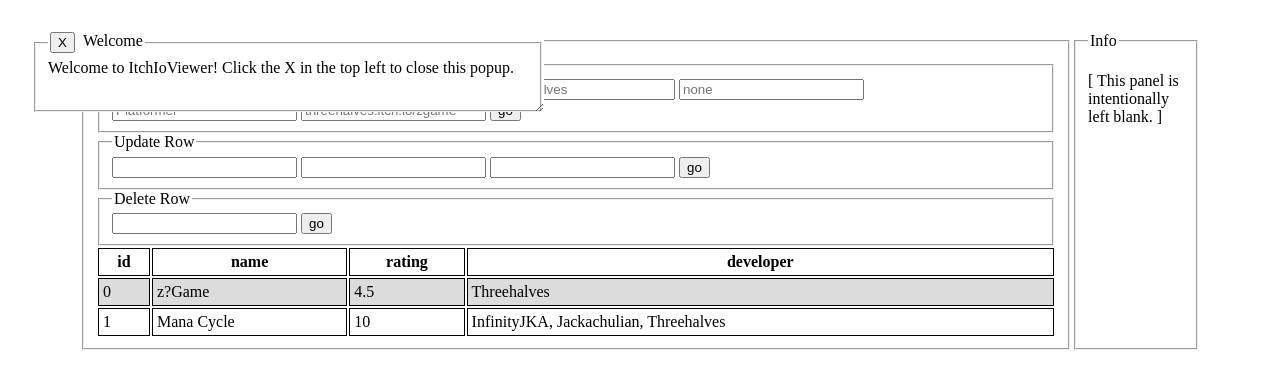
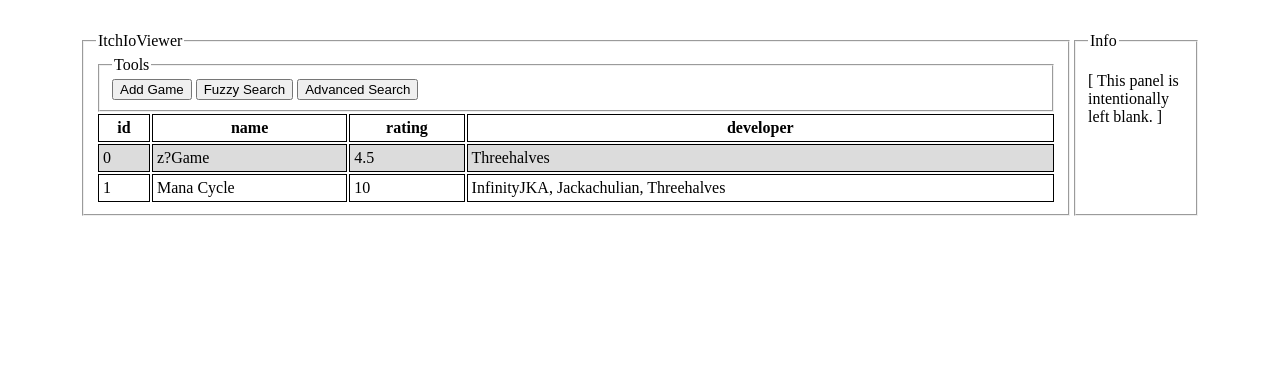
Before and after one commit to three-halves/ItchIoViewer, a Flask app: page / in a window 1280 px wide. Shown: the top 389 px of the page. Run offline with Flask 3, Linux system fonts and the light colour scheme; data comes from the database, SQL or seed files in the repository.

Commit message:
Move UI for create and delete

```diff
--- a/app.py
+++ b/app.py
@@ -31,8 +31,13 @@ def create_app():
         return render_template("index.html")
 
     @app.route('/api/game/delete', methods=['POST',])
-    def delete():
+    def form_delete():
         db.delete_game(request.form["id"])
+        return redirect(url_for('index'))
+
+    @app.route('/api/game/delete/<gid>', methods=['GET',])
+    def delete(gid):
+        db.delete_game(gid)
         return redirect(url_for('index'))
 
     @app.route('/api/game/update', methods=['POST',])
--- a/db.py
+++ b/db.py
@@ -40,7 +40,7 @@ def close_db(e=None):
 def add_game(data):
     db = get_db()
     db.execute(
-        'INSERT INTO game (name, rating, developer, publisher, genre, store_links) VALUES (:name, :rating, :developer, :publisher, :genre, :store_links)',
+        'INSERT INTO game (name, rating, genre, store_links) VALUES (:name, :rating, :genre, :store_links)',
         data
     )
     db.commit()
--- a/static/app.js
+++ b/static/app.js
@@ -16,9 +16,9 @@ let sidebarUI = new UI(document.getElementById("game-info").innerHTML);
 let selectedRow = null;
 let selectedRowID = null;
 
-let welcomePopup = new Popup("Welcome", "{0}");
-welcomePopup.render(["Welcome to ItchIoViewer! Click the X in the top left to close this popup."]);
-welcomePopup.open();
+// let welcomePopup = new Popup("Welcome", "{0}");
+// welcomePopup.render(["Welcome to ItchIoViewer! Click the X in the top left to close this popup."]);
+// welcomePopup.open();
 
 // initial render
 render();
@@ -60,15 +60,21 @@ function selectRow(row) {
             data[3],
             await getAssociatedNamesFromTable("developer", selectedRowID),
             await getAssociatedNamesFromTable("publisher", selectedRowID),
-                data[4]]);
+            data[4],
+            selectedRowID
+            ]);
         infoPlaceholder.hidden = true;
         sidebarRef.hidden = false;
+        document.getElementById("delete-game").addEventListener("click", deleteGame);
     });
 }
 
 function deselectRow(row) {
     row.classList.remove("selected");
     selectedRow = null;
+
+    infoPlaceholder.hidden = false;
+    sidebarRef.hidden = true;
 }
 
 // assumes name property is second and that proper api endpoints are implemented
@@ -125,3 +131,35 @@ function render() {
     });
 
 }
+
+function addGamePopup() {
+    let gamePopup = new Popup("Add Game", "{0}");
+    gamePopup.render(`
+        <form class="form" method="post">
+            <div class="two-column">
+                <label for="name">Name: </label>
+                <input type="text" id="name" name="name" placeholder="z?Game"/>
+                <label for="rating">Rating: </label>
+                <input type="number" step="0.1" id="rating" name="rating" placeholder="5"/>
+                <label for="genre">Genre: </label>
+                <input type="text" id="genre" name="genre" placeholder="Platformer"/>
+                <label for="store_links">Store Links: </label>
+                <input type="text" id="store_links" name="store_links" placeholder="threehalves.itch.io/zgame"/>
+            </div>
+
+            <button type="submit">go</button>
+            </form>
+        `);
+    gamePopup.open();
+}
+
+document.getElementById("add-game").addEventListener("click", addGamePopup);
+
+function deleteGame(e) {
+    fetch(ROOT_URL + `api/game/delete/${e.target.getAttribute("data-gid")}`)
+    .then(() => {
+        deselectRow(selectedRow);
+        render();
+    });
+
+}
--- a/static/popup.css
+++ b/static/popup.css
@@ -30,3 +30,8 @@
     gap: 0.5rem;
     user-select: none;
 }
+
+.two-column {
+    display: grid;
+    grid-template-columns: auto auto;
+}
--- a/templates/index.html
+++ b/templates/index.html
@@ -12,7 +12,7 @@
     <div class="app-container">
         <fieldset class="main">
             <legend>ItchIoViewer</legend>
-            <form class="form" method="post">
+            <!-- <form class="form" method="post">
                 <fieldset>
                     <legend>Create Row</legend>
                     <input type="text" id="name" name="name" placeholder="z?Game"/>
@@ -36,13 +36,20 @@
                 </fieldset>
             </form>
 
-            <form class="form" method="post" action="{{ url_for('delete') }}">
+            <form class="form" method="post" action="{{ url_for('form_delete') }}">
                 <fieldset>
                     <legend>Delete Row</legend>
                     <input type="number" id="id" name="id"/>
                     <button type="submit">go</button>
                 </fieldset>
-            </form>
+            </form> -->
+
+            <fieldset>
+                <legend>Tools</legend>
+                    <button id="add-game">Add Game</button>
+                    <button>Fuzzy Search</button>
+                    <button>Advanced Search</button>
+            </fieldset>
 
             <table id="table">
                 <tr>
@@ -66,6 +73,13 @@
                 <p>{4}</p>
                 <a href="{5}">{5}</a>
 
+                <fieldset>
+                    <legend>Options</legend>
+                    <button data-gid="{6}" id="add-tag-button">Add Tag</button>
+                    <button data-gid="{6}" id="edit-game-button">Edit Game</button>
+                    <button type="button" data-gid="{6}" id="delete-game">Delete Game</button>
+                </fieldset>
+
             </div>
         </fieldset>
     </div>
```
